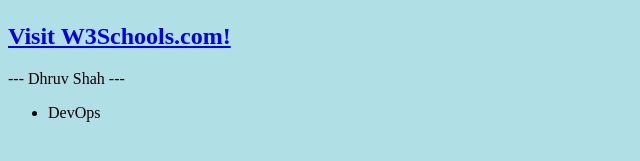
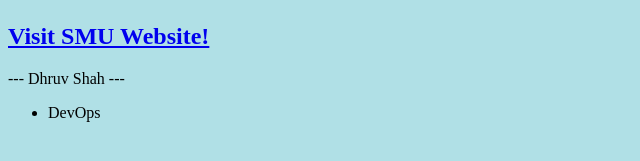
Before and after one commit to DhruvS0/smu-eets8357-DhruvS, a plain HTML site: page index.html in a window 1280 px wide. Shown: the part 383-544 px from the top of the page, 0-640 px from the left. Drawn offline with Linux system fonts and the light colour scheme.

Commit message:
Update index.html

```diff
--- a/index.html
+++ b/index.html
@@ -4,7 +4,7 @@
 
 <h1 style="background-color:red;">Welcome to SMU - Lyle School of Engineering.</h1>
   <h2> <img src="pony.png" alt="SMU" width="500" height="300"> </h2>
-  <h2> <a href="https://www.smu.edu/">Visit W3Schools.com!</a> </h2>
+  <h2> <a href="https://www.smu.edu/">Visit SMU Website!</a> </h2>
 <p> --- Dhruv Shah --- </p>
 <ul>
   <li>DevOps</li>
```
